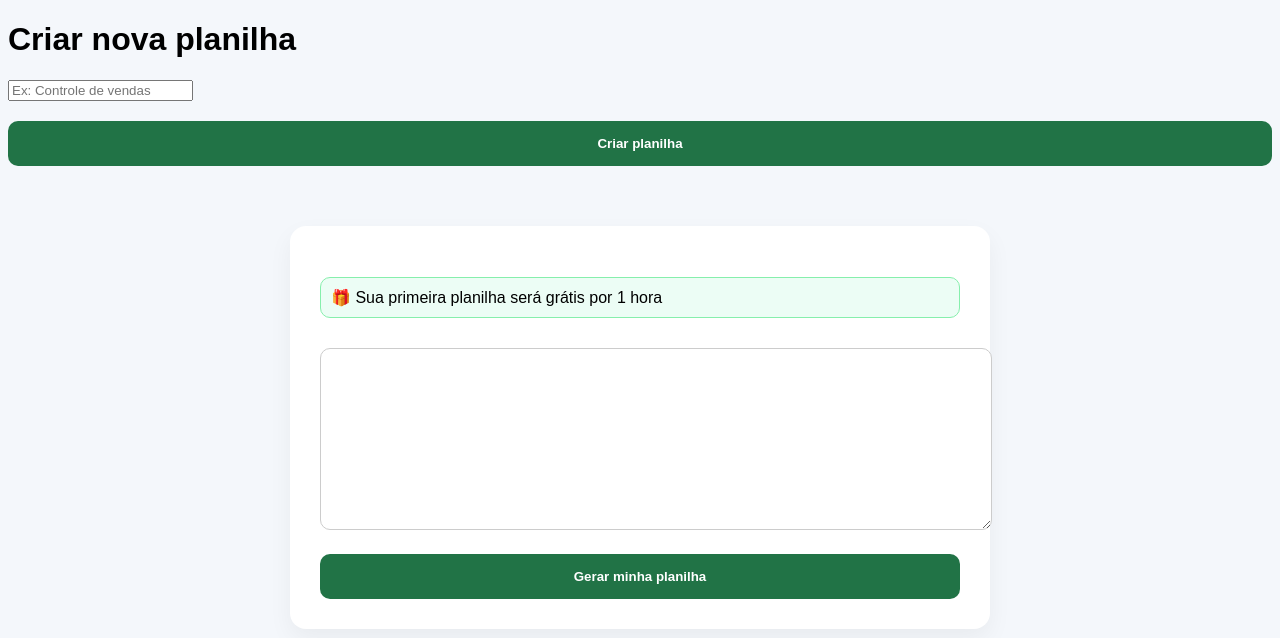
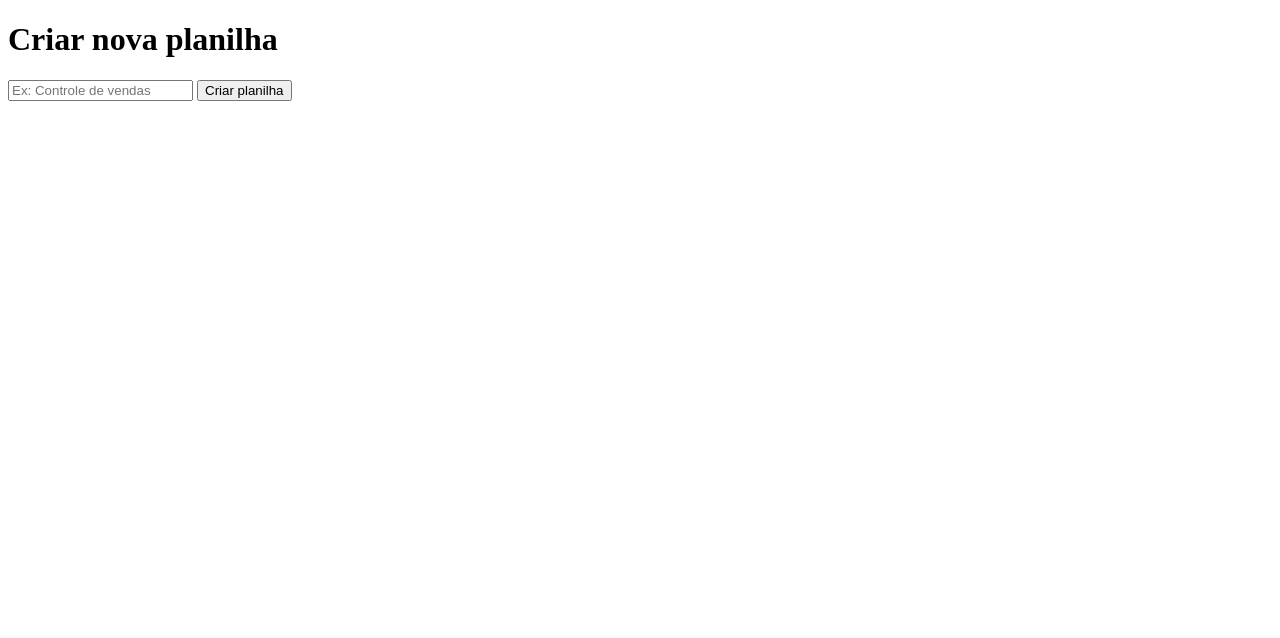
Before and after one commit to alessandronossa-lgtm/alessandronossa-lgtm, a Flask app: template templates/app.html in a window 1280 px wide. Shown: the top 638 px of the page. Run offline with Flask 3, Linux system fonts and the light colour scheme; the template is opened without the code that fills it, so the values that code supplies are empty; parts of the project's set-up code (start-up, migrations or seed data) failed here and were passed over.

Commit message:
Update app.html

```diff
--- a/templates/app.html
+++ b/templates/app.html
@@ -15,78 +15,3 @@
 
 </body>
 </html>
-
-<style>
-body {
-  font-family: Arial;
-  background: #f4f7fb;
-}
-
-.container {
-  max-width: 700px;
-  margin: 60px auto;
-}
-
-.card {
-  background: white;
-  padding: 30px;
-  border-radius: 16px;
-  box-shadow: 0 10px 25px rgba(0,0,0,0.05);
-}
-
-textarea {
-  width: 100%;
-  height: 150px;
-  margin-top: 15px;
-  padding: 15px;
-  border-radius: 10px;
-  border: 1px solid #ccc;
-}
-
-button {
-  margin-top: 20px;
-  width: 100%;
-  padding: 15px;
-  background: #217346;
-  color: white;
-  border: none;
-  border-radius: 10px;
-  font-weight: bold;
-}
-
-.gratis {
-  background: #ecfdf5;
-  border: 1px solid #86efac;
-  padding: 10px;
-  border-radius: 10px;
-  margin-bottom: 15px;
-}
-</style>
-</head>
-
-<body>
-
-<div class="container">
-
-  <div class="card">
-
-    <h1>{{ projeto.nome }}</h1>
-
-    {% if not usuario.usou_gratis %}
-      <div class="gratis">
-        🎁 Sua primeira planilha será grátis por 1 hora
-      </div>
-    {% endif %}
-
-    <form method="POST" action="/projeto/{{ projeto.id }}/atualizar">
-      <textarea name="prompt">{{ projeto.prompt }}</textarea>
-
-      <button>Gerar minha planilha</button>
-    </form>
-
-  </div>
-
-</div>
-
-</body>
-</html>
```
Lines whose indentation alone changed are shown as unchanged.
